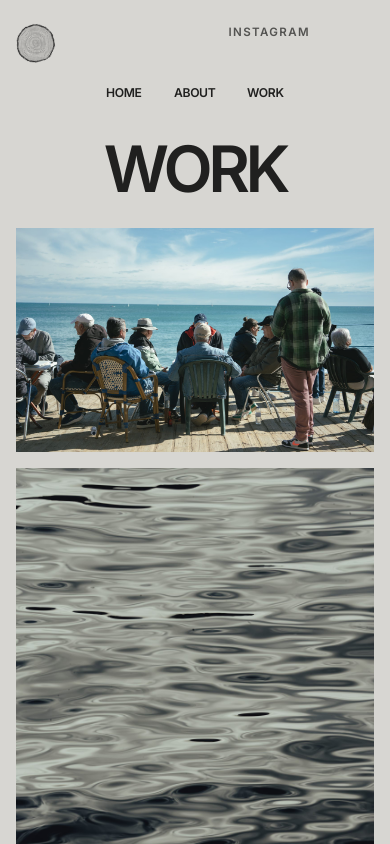
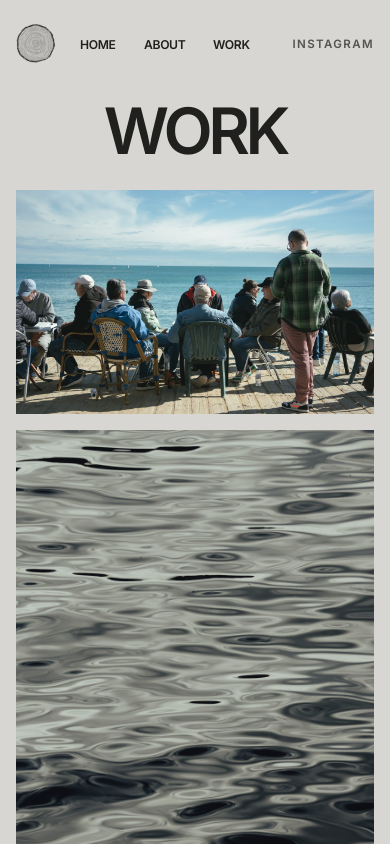
Before and after one commit to boutmoun123/yazan, a Next.js app: page /work in a window 390 px wide. Shown: the top 844 px of the page. Built offline with nearby package versions, Linux system fonts and the light colour scheme.

Commit message:
Adjust portfolio navigation and text behavior

```diff
--- a/app/page.jsx
+++ b/app/page.jsx
@@ -60,9 +60,10 @@ export default function HomePage() {
             <a
               href={contactEmailHref}
               aria-label={`Email ${contactEmail}`}
-              className="block text-center font-sans text-[clamp(9.8rem,16vw,21rem)] font-semibold uppercase leading-[0.88] tracking-[-0.06em] text-[var(--foreground)] transition-opacity duration-300 hover:opacity-65"
+              className="block text-center font-sans text-[clamp(5rem,22vw,21rem)] font-semibold uppercase leading-[0.88] tracking-[-0.06em] text-[var(--foreground)] transition-opacity duration-300 hover:opacity-65"
             >
-              Let &apos;s Talk
+              <span className="block">Let &apos;s</span>
+              <span className="block">Talk</span>
             </a>
           </Reveal>
         </div>
--- a/components/Hero.jsx
+++ b/components/Hero.jsx
@@ -17,8 +17,8 @@ const logoPath = withBasePath("/images/logo.png");
 
 function MobileHeroHeader() {
   return (
-    <div className="flex flex-col gap-4 xl:hidden">
-      <div className="flex items-start gap-4">
+    <div className="flex items-start gap-6 xl:hidden">
+      <div className="shrink-0">
         <Link href="/" className="block pt-1">
           <motion.div
             animate={{ rotate: 360 }}
@@ -38,9 +38,9 @@ function MobileHeroHeader() {
 
       <nav
         aria-label="Primary navigation"
-        className="text-[0.72rem] font-semibold uppercase tracking-[-0.03em] text-[var(--foreground)] sm:text-[0.8rem]"
+        className="flex-1 pt-3 text-[0.72rem] font-semibold uppercase tracking-[-0.03em] text-[var(--foreground)] sm:text-[0.8rem]"
       >
-        <ul className="flex flex-wrap items-center gap-x-7 gap-y-2.5 sm:justify-center sm:gap-x-10">
+        <ul className="flex flex-wrap items-center gap-x-6 gap-y-2 sm:gap-x-8">
           {navigation.map((item) => (
             <li key={item.label}>
               <NavHoverLink href={item.href} label={item.label} />
--- a/components/ScrollRevealText.jsx
+++ b/components/ScrollRevealText.jsx
@@ -1,12 +1,14 @@
 "use client";
 
-import { useMemo, useRef } from "react";
+import { useEffect, useMemo, useRef, useState } from "react";
 import { motion, useScroll, useTransform } from "framer-motion";
 
+const REVEAL_COMPLETION_PROGRESS = 0.62;
+
 function RevealCharacter({ char, index, total, progress }) {
-  const step = 1 / Math.max(total, 1);
+  const step = REVEAL_COMPLETION_PROGRESS / Math.max(total, 1);
   const start = index * step;
-  const end = Math.min(start + step * 1.08, 1);
+  const end = Math.min(start + step * 1.08, REVEAL_COMPLETION_PROGRESS);
   const opacity = useTransform(progress, [start, end], [0, 1]);
 
   return (
@@ -25,6 +27,7 @@ function RevealCharacter({ char, index, total, progress }) {
 
 export default function ScrollRevealText({ text, className = "" }) {
   const ref = useRef(null);
+  const [isRevealLocked, setIsRevealLocked] = useState(false);
   const normalizedText = useMemo(() => text.replace(/\r\n/g, "\n"), [text]);
   const tokens = useMemo(
     () => normalizedText.split(/(\n|[^\S\n]+)/).filter(Boolean),
@@ -39,6 +42,24 @@ export default function ScrollRevealText({ text, className = "" }) {
     target: ref,
     offset: ["start 0.96", "end 0.42"]
   });
+
+  useEffect(() => {
+    const unsubscribe = scrollYProgress.on("change", (value) => {
+      if (value >= REVEAL_COMPLETION_PROGRESS) {
+        setIsRevealLocked(true);
+      }
+    });
+
+    return unsubscribe;
+  }, [scrollYProgress]);
+
+  if (isRevealLocked) {
+    return (
+      <p ref={ref} className={`whitespace-pre-line text-[var(--foreground)] ${className}`}>
+        {normalizedText}
+      </p>
+    );
+  }
 
   let revealIndex = -1;
 
--- a/components/WorkGallery.jsx
+++ b/components/WorkGallery.jsx
@@ -294,8 +294,8 @@ function Lightbox({ image, onClose }) {
 
 function MobileWorkHeader() {
   return (
-    <header className="mx-auto flex max-w-[1080px] flex-col gap-5 xl:hidden">
-      <div className="flex items-start justify-between gap-4 pr-16 min-[520px]:pr-0">
+    <header className="mx-auto flex max-w-[1080px] items-start justify-between gap-4 lg:hidden">
+      <div className="flex items-start gap-6">
         <Link href="/" className="block">
           <Image
             src={logoPath}
@@ -307,21 +307,11 @@ function MobileWorkHeader() {
           />
         </Link>
 
-        <a
-          href="https://www.instagram.com/el.fotografo__/"
-          target="_blank"
-          rel="noreferrer"
-          className="text-[0.72rem] font-semibold uppercase tracking-[0.12em] text-[var(--foreground-soft)] sm:text-[0.78rem]"
-        >
-          Instagram
-        </a>
-      </div>
-
         <nav
           aria-label="Work navigation"
-        className="self-center text-[0.76rem] font-semibold uppercase tracking-[-0.03em] text-[var(--foreground)] sm:text-[0.84rem]"
+          className="pt-3 text-[0.76rem] font-semibold uppercase tracking-[-0.03em] text-[var(--foreground)] sm:text-[0.84rem]"
         >
-        <ul className="flex flex-wrap items-center justify-center gap-x-8 gap-y-3 sm:gap-x-10">
+          <ul className="flex flex-wrap items-center gap-x-7 gap-y-2 sm:gap-x-10">
             <li>
               <NavHoverLink href="/" label="Home" />
             </li>
@@ -333,14 +323,24 @@ function MobileWorkHeader() {
             </li>
           </ul>
         </nav>
+      </div>
+
+      <a
+        href="https://www.instagram.com/el.fotografo__/"
+        target="_blank"
+        rel="noreferrer"
+        className="pt-3 text-[0.72rem] font-semibold uppercase tracking-[0.12em] text-[var(--foreground-soft)] sm:text-[0.78rem]"
+      >
+        Instagram
+      </a>
     </header>
   );
 }
 
 function DesktopWorkHeader() {
   return (
-    <header className="mx-auto hidden max-w-[1080px] grid-cols-[auto_1fr_auto] items-center gap-4 text-[0.78rem] font-semibold uppercase tracking-[-0.03em] text-[var(--foreground)] xl:grid">
-      <Link href="/" className="block">
+    <header className="mx-auto hidden max-w-[1080px] grid-cols-[auto_1fr_auto] items-center gap-8 text-[0.78rem] font-semibold uppercase tracking-[-0.03em] text-[var(--foreground)] lg:grid">
+      <Link href="/" className="block justify-self-start">
         <Image
           src={logoPath}
           alt="Yazan Hamarneh mark"
@@ -351,7 +351,10 @@ function DesktopWorkHeader() {
         />
       </Link>
 
-      <nav aria-label="Work navigation" className="justify-self-center text-[0.88rem]">
+      <nav
+        aria-label="Work navigation"
+        className="justify-self-center text-[0.88rem]"
+      >
         <ul className="flex items-center gap-10">
           <li>
             <NavHoverLink href="/" label="Home" />
```
Lines whose indentation alone changed are shown as unchanged.
